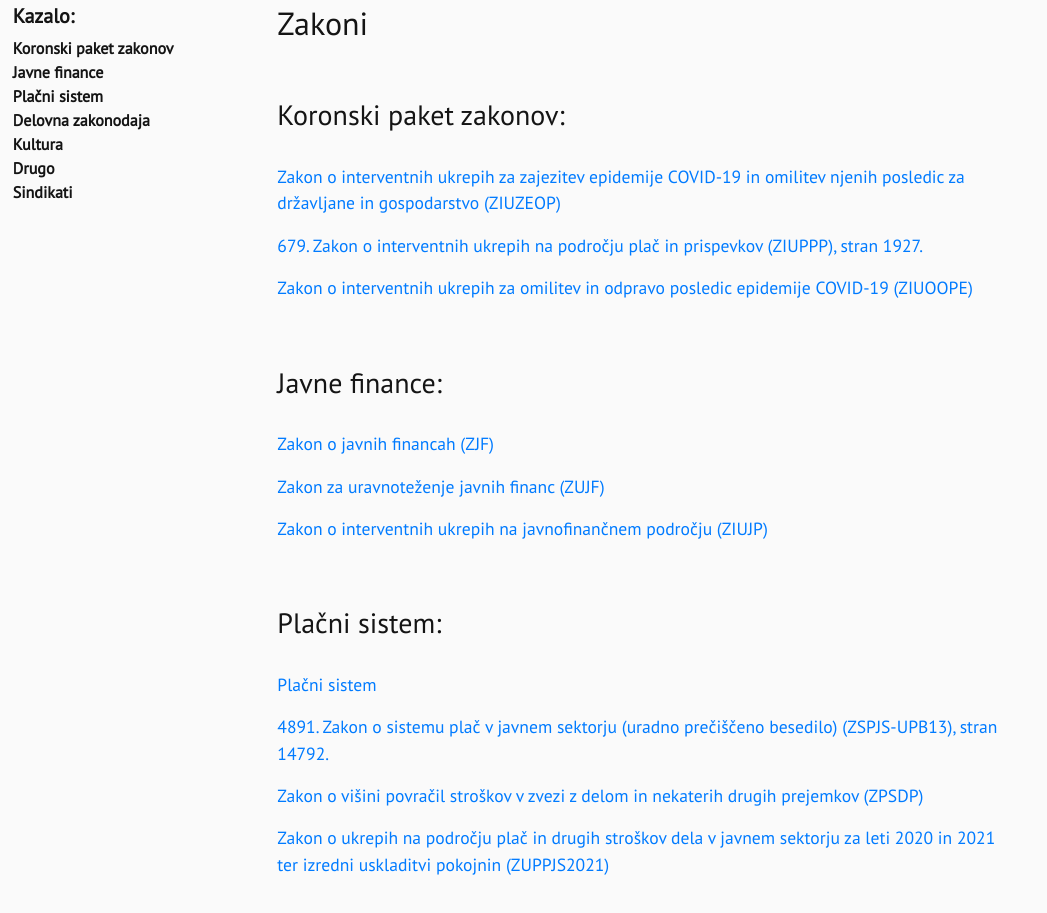
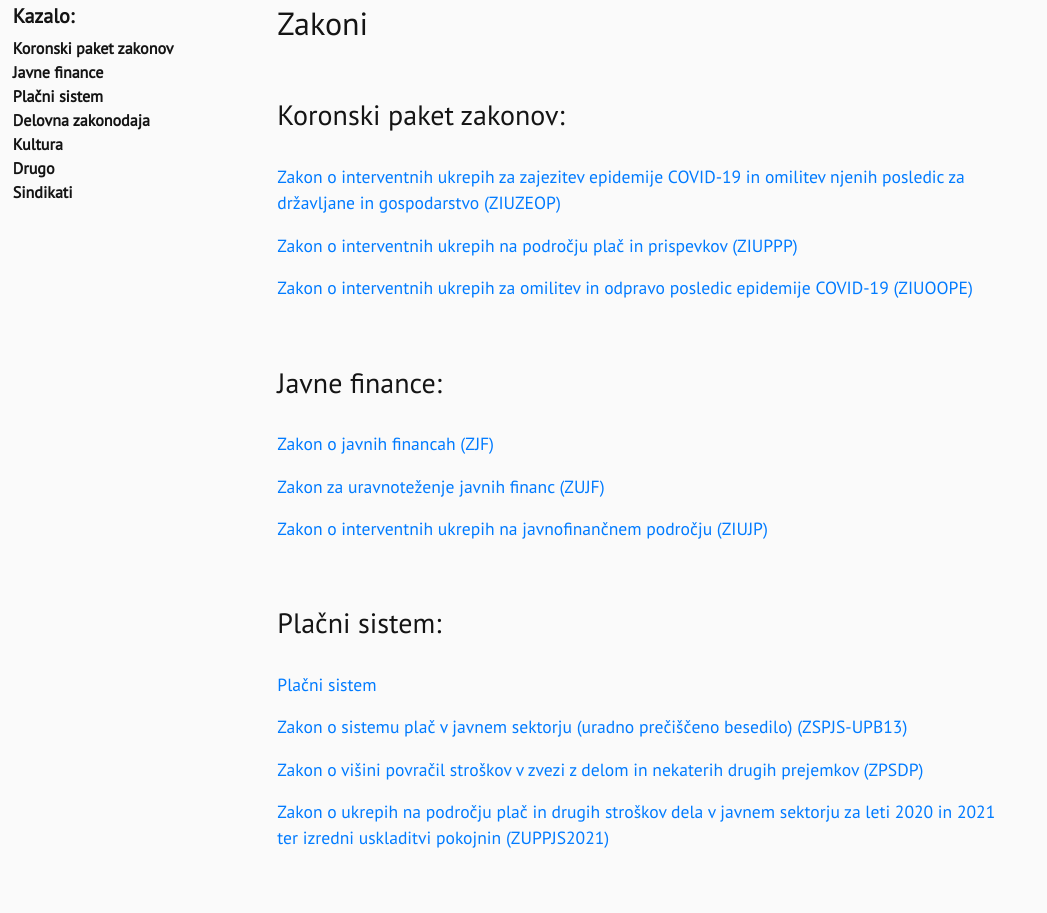
Before and after one commit to glosa-zal/glosa-zal.github.io, a plain HTML site: page f10a14cb630772227e7a592288bea0c5649a5fba/zakoni.html in a window 1280 px wide. Shown: the part 251-1164 px from the top of the page, without its empty margins (0-1047 px from the left). Drawn offline with nearby package versions, Linux system fonts and the light colour scheme.

Commit message:
Update zakoni.html

```diff
--- a/f10a14cb630772227e7a592288bea0c5649a5fba/zakoni.html
+++ b/f10a14cb630772227e7a592288bea0c5649a5fba/zakoni.html
@@ -72,7 +72,7 @@
 					</p>
 					<p class="zp">
 						<a href="https://www.uradni-list.si/glasilo-uradni-list-rs/vsebina/2020-01-0679/zakon-o-interventnih-ukrepih-na-podrocju-plac-in-prispevkov-ziuppp?h=ZIUPPP" target="_blank">
-							679. Zakon o interventnih ukrepih na področju plač in prispevkov (ZIUPPP), stran 1927.
+							Zakon o interventnih ukrepih na področju plač in prispevkov (ZIUPPP)
 						</a>
 					</p>
 					<p class="zp">
@@ -112,7 +112,7 @@
 					</p>
 					<p class="zp">
 						<a href="https://www.uradni-list.si/glasilo-uradni-list-rs/vsebina/2009-01-4891/zakon-o-sistemu-plac-v-javnem-sektorju-uradno-precisceno-besedilo-zspjs-upb13?h=Zakon%20o%20sistemu%20plač" target="_blank">
-							4891. Zakon o sistemu plač v javnem sektorju (uradno prečiščeno besedilo) (ZSPJS-UPB13), stran 14792.
+							Zakon o sistemu plač v javnem sektorju (uradno prečiščeno besedilo) (ZSPJS-UPB13)
 						</a>
 					</p>
 					<p class="zp">
```
